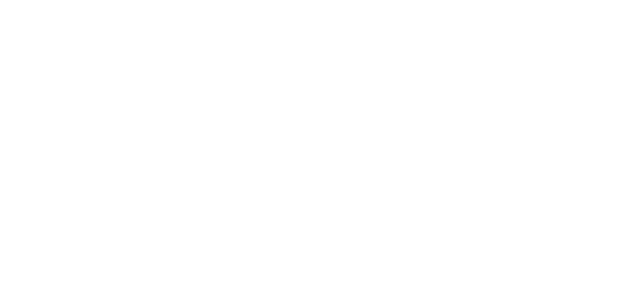
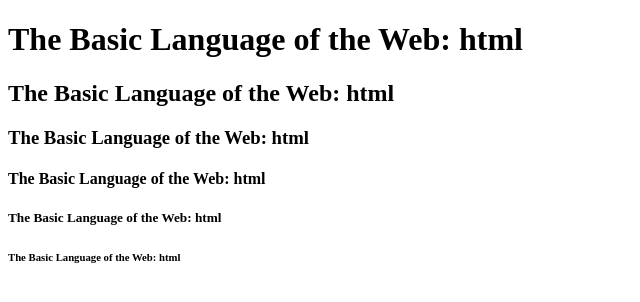
Before and after one commit to ashutosh183/Learn-HTML, a plain HTML site: page index.html in a window 1280 px wide. Shown: the whole page, without its empty margins (0-640 px from the left). Drawn offline with Linux system fonts and the light colour scheme.

Commit message:
h1 - h6 headings

```diff
--- a/index.html
+++ b/index.html
@@ -1,10 +1,14 @@
 <!DOCTYPE html>
 <html>
-<head>
-<title>
-The Basic Language of the Web: html
-</title>
-</head>
-<body>
-</body>
+  <head>
+    <title>The Basic Language of the Web: html</title>
+  </head>
+  <body>
+    <h1>The Basic Language of the Web: html</h1>
+    <h2>The Basic Language of the Web: html</h2>
+    <h3>The Basic Language of the Web: html</h3>
+    <h4>The Basic Language of the Web: html</h4>
+    <h5>The Basic Language of the Web: html</h5>
+    <h6>The Basic Language of the Web: html</h6>
+  </body>
 </html>
```
